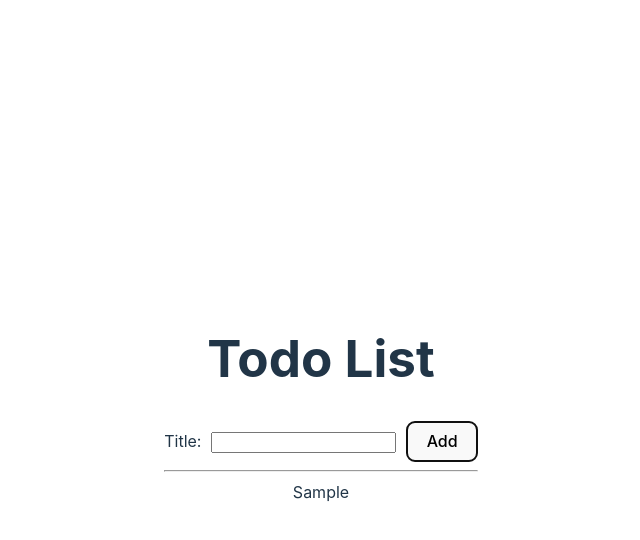
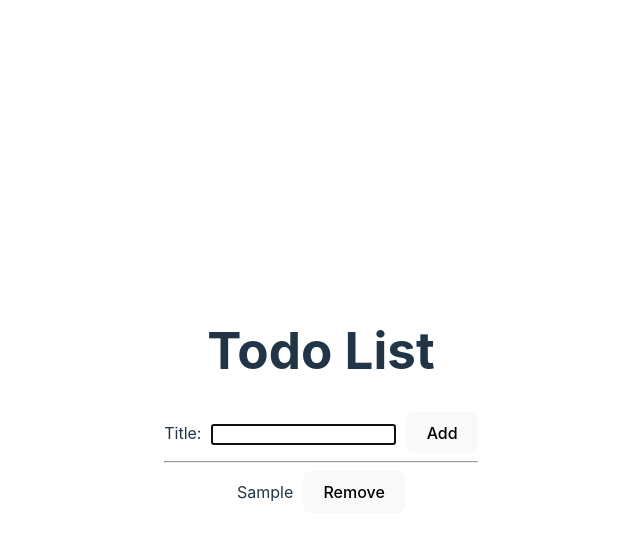
Before and after one commit to joroctd/react-todo, a React (Vite) app: page / in a window 1280 px wide. Both pictures are taken after typing "Sample" into the empty fields and a click on the button "Add". Shown: the top 540 px of the page, without its empty margins (319-959 px from the left). Built offline with nearby package versions, Linux system fonts and the light colour scheme.

Commit message:
week 7 work

```diff
--- a/src/AddTodoForm.jsx
+++ b/src/AddTodoForm.jsx
@@ -1,4 +1,5 @@
 import { useState } from 'react';
+import InputWithLabel from './InputWithLabel';
 
 function AddTodoForm({ onAddTodo }) {
 	const [todoTitle, setTodoTitle] = useState('');
@@ -18,13 +19,12 @@ function AddTodoForm({ onAddTodo }) {
 		<form
 			className='add-todo-form'
 			onSubmit={handleAddTodo}>
-			<label htmlFor='todo-title'>Title: </label>
-			<input
-				id='todo-title'
-				name='title'
-				value={todoTitle}
+			<InputWithLabel
+				label='Title'
 				onChange={handleTitleChange}
-			/>
+				inputValue={todoTitle}>
+				Title
+			</InputWithLabel>
 			<button>Add</button>
 		</form>
 	);
--- a/src/App.css
+++ b/src/App.css
@@ -11,10 +11,14 @@ ul.todo-list {
   margin: 0;
 }
 
-form.add-todo-form {
+form.add-todo-form, ul.todo-list > li {
   display: flex;
   gap: 10px;
   align-items: baseline;
+}
+
+ul.todo-list > li {
+  justify-content: center;
 }
 
 /* .logo {
--- a/src/App.jsx
+++ b/src/App.jsx
@@ -28,12 +28,19 @@ function App() {
 		setTodoList([...todoList, { title: newTodo, id }]);
 	};
 
+	const removeTodo = id => {
+		setTodoList(todoList.filter(todo => todo.id !== id));
+	};
+
 	return (
 		<>
 			<h1>Todo List</h1>
 			<AddTodoForm onAddTodo={addTodo} />
 			<hr />
-			<TodoList todoList={todoList} />
+			<TodoList
+				todoList={todoList}
+				removeTodo={removeTodo}
+			/>
 		</>
 	);
 }
--- /dev/null
+++ b/src/InputWithLabel.jsx
@@ -0,0 +1,25 @@
+import { useRef, useEffect } from 'react';
+
+function InputWithLabel({ inputValue, onChange, children }) {
+	const inputRef = useRef();
+
+	useEffect(() => {
+		// https://developer.mozilla.org/en-US/docs/Web/JavaScript/Reference/Operators/Optional_chaining
+		inputRef.current?.focus();
+	});
+
+	return (
+		<>
+			<label htmlFor='todo-title'>{children}: </label>
+			<input
+				id='todo-title'
+				name='title'
+				value={inputValue}
+				onChange={onChange}
+				ref={inputRef}
+			/>
+		</>
+	);
+}
+
+export default InputWithLabel;
--- a/src/TodoList.jsx
+++ b/src/TodoList.jsx
@@ -1,12 +1,14 @@
 import TodoListItem from './TodoListItem.jsx';
 
-function TodoList({ todoList }) {
+function TodoList({ todoList, removeTodo }) {
 	return (
 		<ul className='todo-list'>
 			{todoList.map(({ id, title }) => (
 				<TodoListItem
 					key={id}
+					id={id}
 					title={title}
+					removeTodo={removeTodo}
 				/>
 			))}
 		</ul>
--- a/src/TodoListItem.jsx
+++ b/src/TodoListItem.jsx
@@ -1,5 +1,10 @@
-function TodoListItem({ title }) {
-	return <li>{title}</li>;
+function TodoListItem({ title, id, removeTodo }) {
+	return (
+		<li>
+			<span>{title}</span>
+			<button onClick={() => removeTodo(id)}>Remove</button>
+		</li>
+	);
 }
 
 export default TodoListItem;
```
